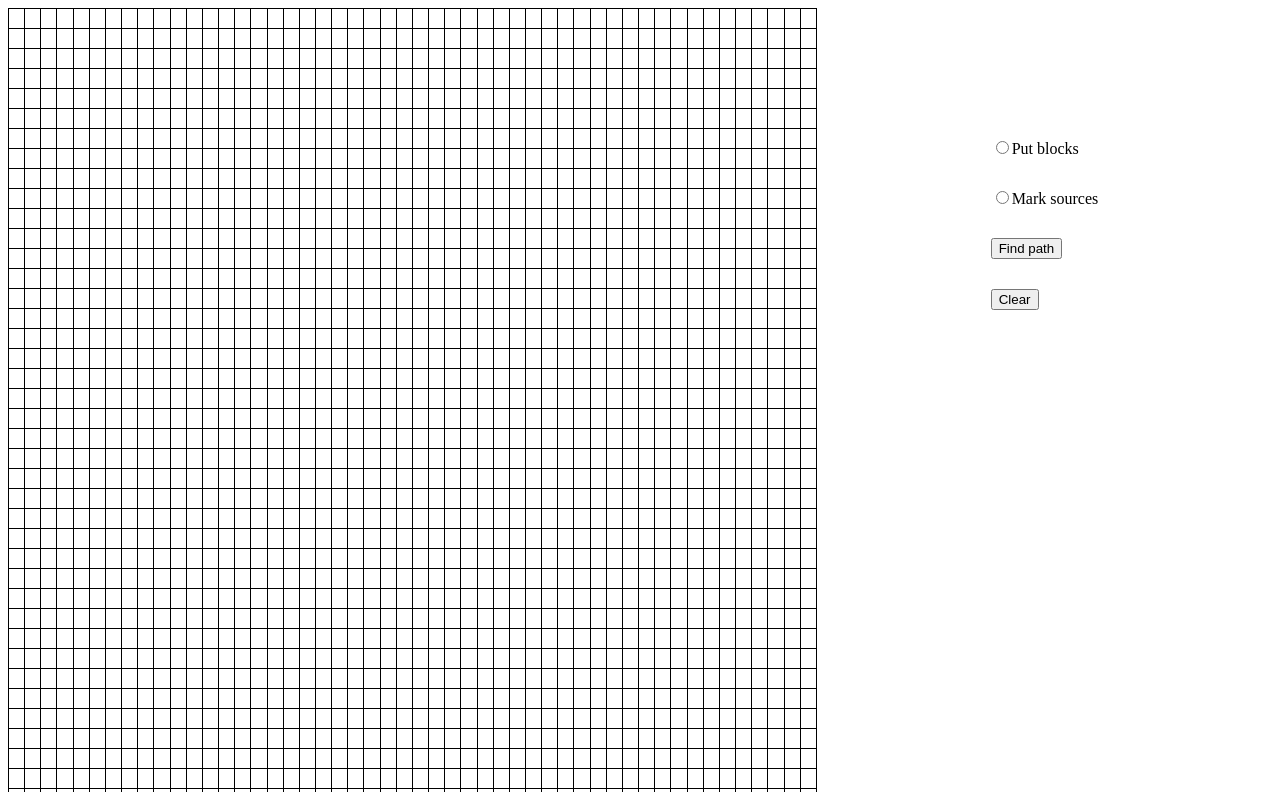
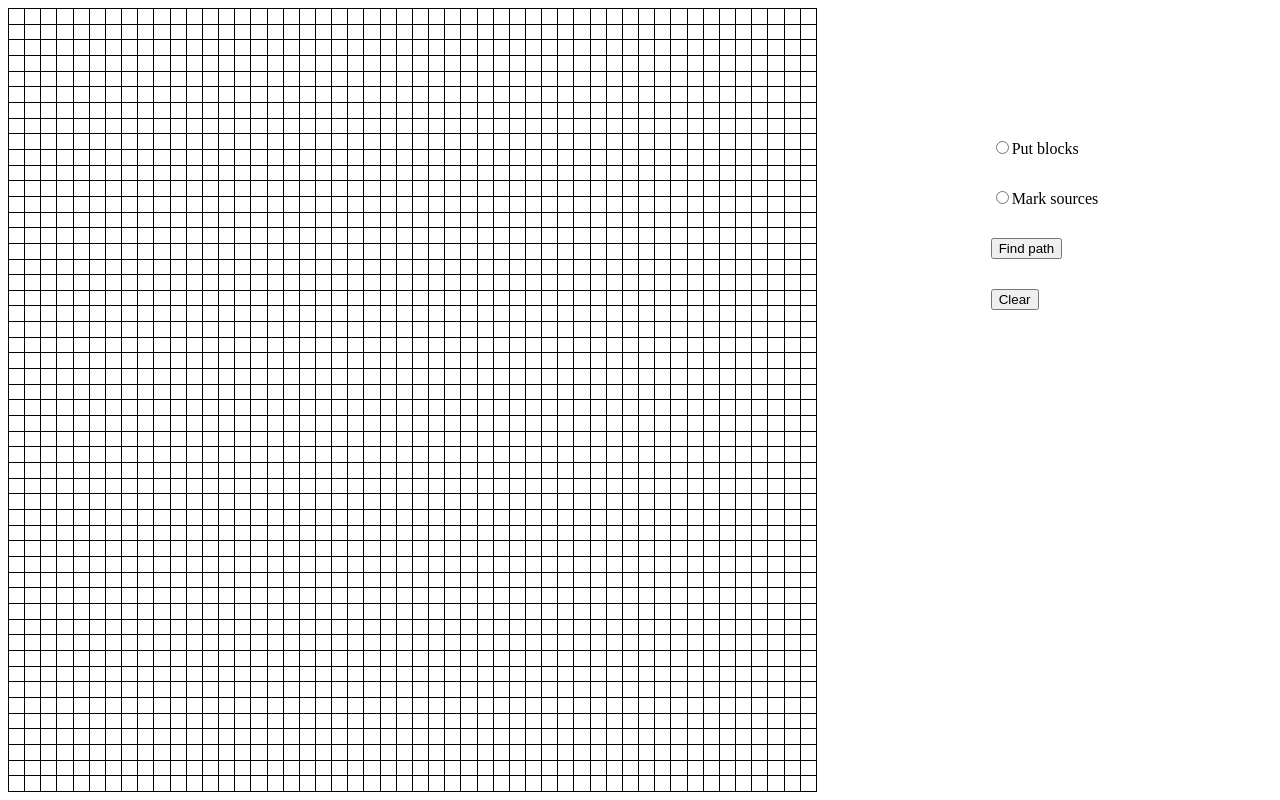
Before and after one commit to skuzminoff/skuzminoff.github.io, a plain HTML site: page index.html in a window 1280 px wide. Drawn offline with Linux system fonts and the light colour scheme.

Commit message:
table size updated

```diff
--- a/css/style.css
+++ b/css/style.css
@@ -1,10 +1,8 @@
 
 #wrapper {
-    overflow: hidden;
 }
 
 #gameArea {
-    overflow: hidden;
     float: left;
     height: 100%;
     width: 64%;
@@ -45,7 +43,7 @@
 
 .gametableCol {
     border: 1px solid black;
-    height: 20px;
+    height: 15px;
 }
 
 .block {
```
